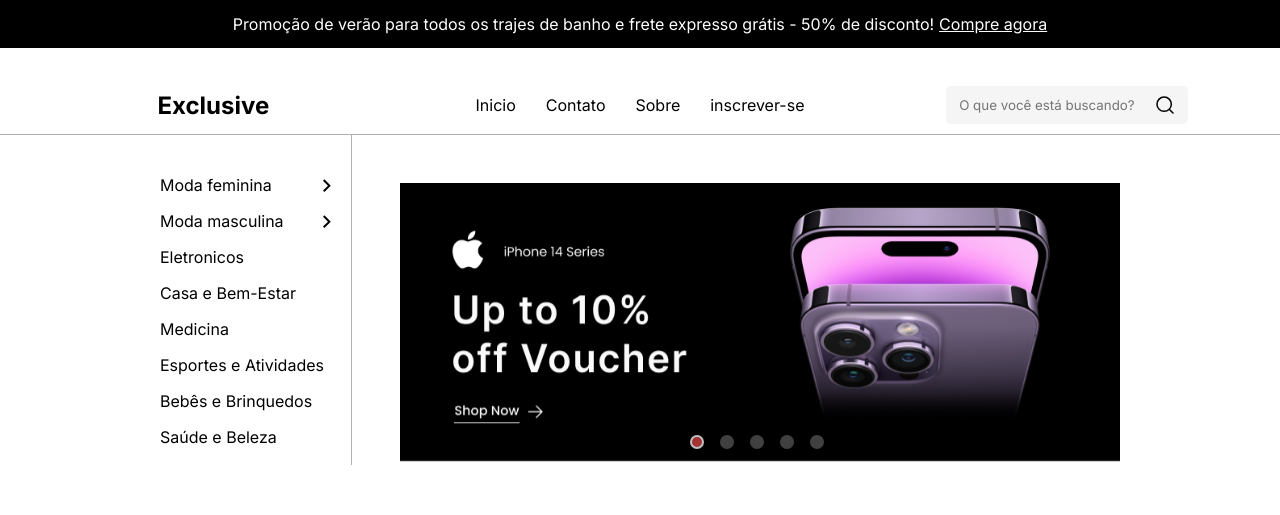
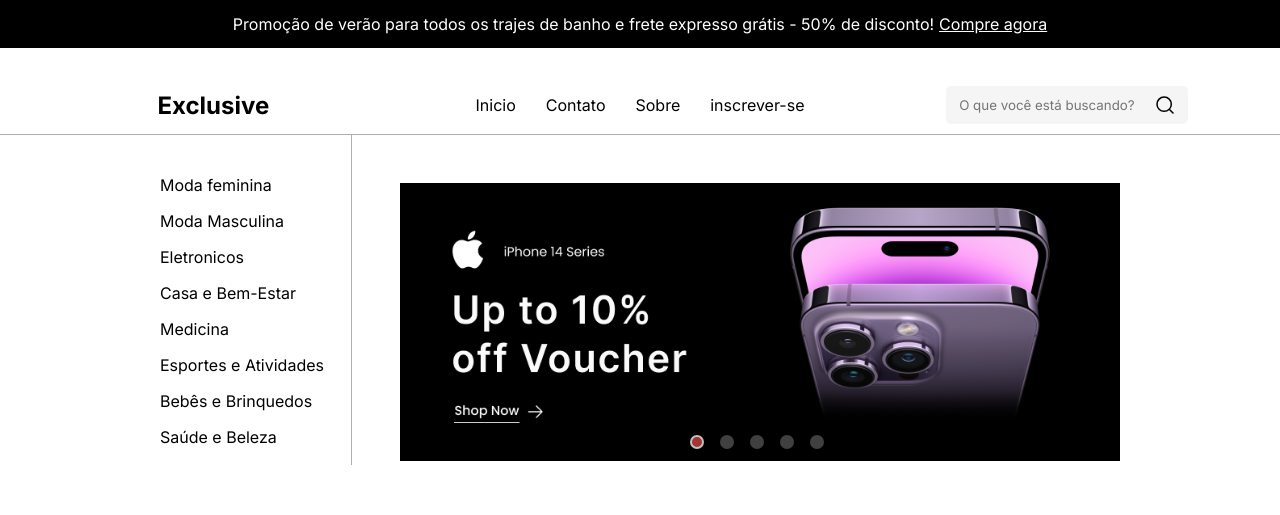
Before and after one commit to Venturini-Sales/Exclusive, a React (Vite) app: page / in a window 1280 px wide. Shown: the top 515 px of the page. Built offline with nearby package versions, Linux system fonts and the light colour scheme.

Commit message:
cards update

```diff
--- a/package.json
+++ b/package.json
@@ -12,6 +12,11 @@
   "dependencies": {
     "@emotion/react": "^11.11.4",
     "@emotion/styled": "^11.11.5",
+    "@fortawesome/fontawesome-svg-core": "^6.6.0",
+    "@fortawesome/free-brands-svg-icons": "^6.6.0",
+    "@fortawesome/free-regular-svg-icons": "^6.6.0",
+    "@fortawesome/free-solid-svg-icons": "^6.6.0",
+    "@fortawesome/react-fontawesome": "^0.2.2",
     "@mui/material": "^5.16.4",
     "@mui/styled-engine-sc": "^6.0.0-alpha.18",
     "react": "^18.2.0",
--- a/src/components/SliderAlt/SliderAlt.jsx
+++ b/src/components/SliderAlt/SliderAlt.jsx
@@ -7,7 +7,6 @@
   const settings = {
     arrows: false,
     dots: true,
-    fade: true,
     infinite: true,
     speed: 500,
     slidesToShow: 1,
--- a/src/pages/Home/Home.jsx
+++ b/src/pages/Home/Home.jsx
@@ -9,46 +9,25 @@
 import IMG from '../../assets/images/Frame.png';
 
 export const HomePage = () => {
+  const dataSections = [
+    'Moda feminina',
+    'Moda Masculina',
+    'Eletronicos',
+    'Casa e Bem-Estar',
+    'Medicina',
+    'Esportes e Atividades',
+    'Bebês e Brinquedos',
+    'Saúde e Beleza',
+  ];
+
   return (
+    <>
       <PageStyle>
         <PageSection>
           <ListStyle>
-          <ListElementStyle>
-            Moda feminina
-            <svg
-              width="8"
-              height="13"
-              viewBox="0 0 8 13"
-              fill="none"
-              xmlns="http://www.w3.org/2000/svg"
-            >
-              <path
-                d="M4.95 6.63597L0 1.68597L1.414 0.271973L7.778 6.63597L1.414 13L0 11.586L4.95 6.63597Z"
-                fill="black"
-              />
-            </svg>
-          </ListElementStyle>
-          <ListElementStyle>
-            Moda masculina
-            <svg
-              width="8"
-              height="13"
-              viewBox="0 0 8 13"
-              fill="none"
-              xmlns="http://www.w3.org/2000/svg"
-            >
-              <path
-                d="M4.95 6.63597L0 1.68597L1.414 0.271973L7.778 6.63597L1.414 13L0 11.586L4.95 6.63597Z"
-                fill="black"
-              />
-            </svg>
-          </ListElementStyle>
-          <ListElementStyle>Eletronicos</ListElementStyle>
-          <ListElementStyle>Casa e Bem-Estar</ListElementStyle>
-          <ListElementStyle>Medicina</ListElementStyle>
-          <ListElementStyle>Esportes e Atividades</ListElementStyle>
-          <ListElementStyle>Bebês e Brinquedos</ListElementStyle>
-          <ListElementStyle>Saúde e Beleza</ListElementStyle>
+            {dataSections.map((value, index) => (
+              <ListElementStyle key={index}>{value}</ListElementStyle>
+            ))}
           </ListStyle>
           <SliderAlt>
             <SlideStyle>
@@ -69,5 +48,6 @@
           </SliderAlt>
         </PageSection>
       </PageStyle>
+    </>
   );
 };
```
Also changed, not shown: src/components/ProductCard/ProductCard.jsx (added, +58 -0 lines), src/components/ProductCard/styles.js (added, +86 -0 lines), src/assets/images/Productframe.png (added), 1 other file (tests, documents, lock files or other folders). Lines whose indentation alone changed are shown as unchanged.
